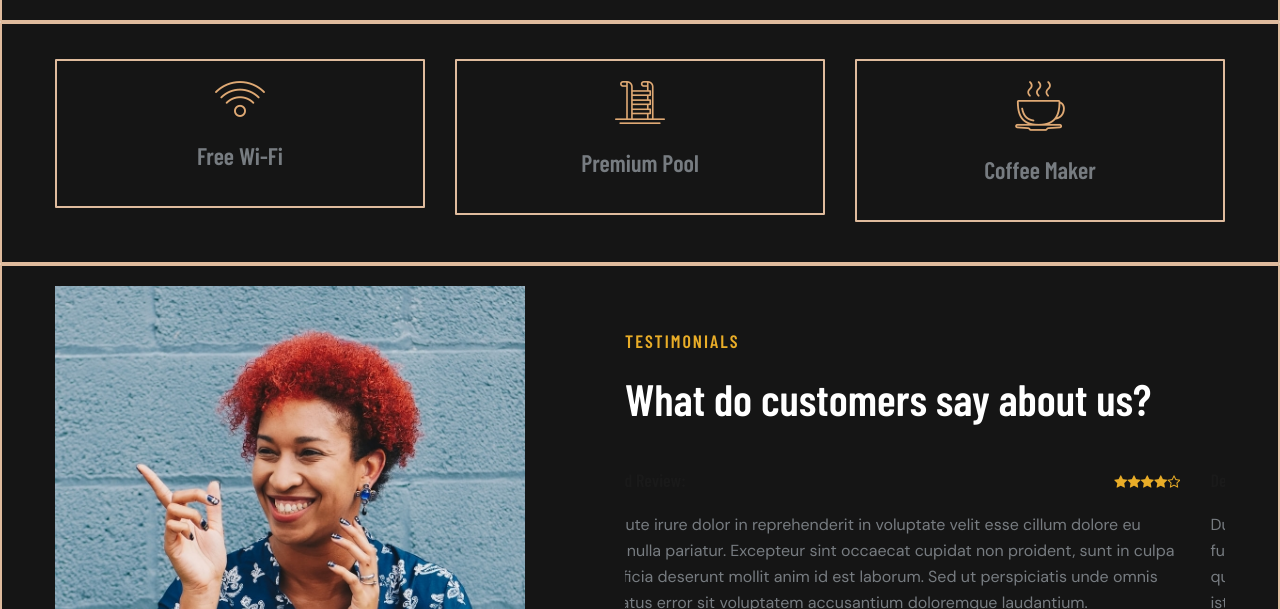
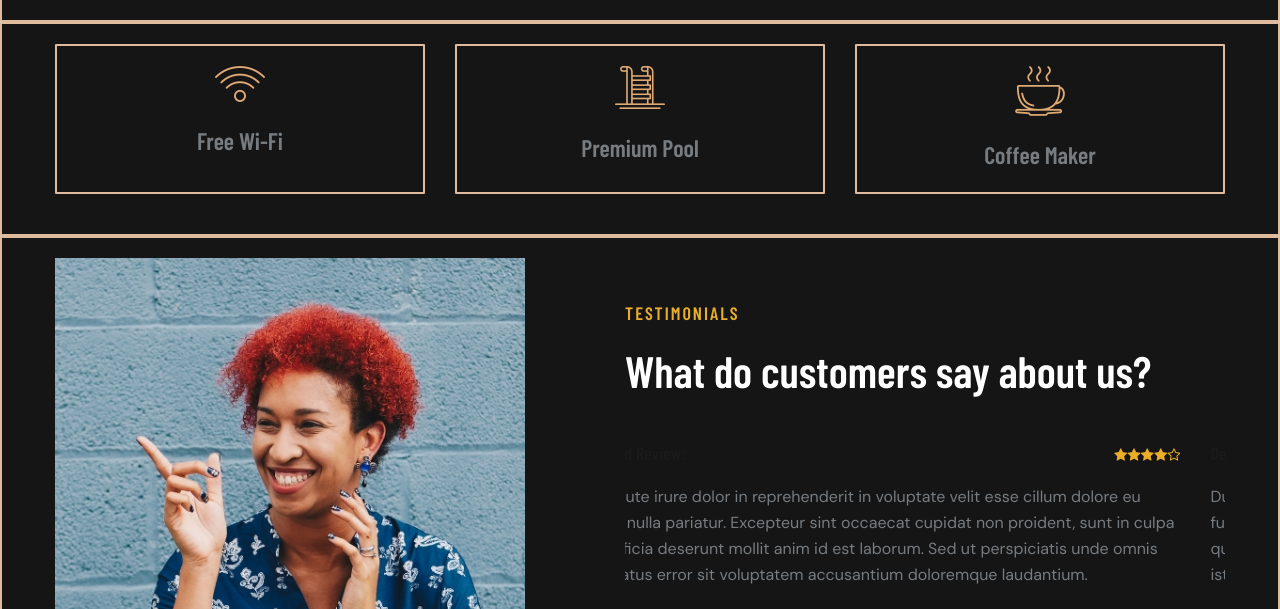
Before and after one commit to mhswaraa/damaihati-test, a plain HTML site: page index.html in a window 1280 px wide. Shown: the part 1337-1946 px from the top of the page. Drawn offline with nearby package versions, Linux system fonts and the light colour scheme; a web font is replaced by a local one.

Commit message:
Update 1

```diff
--- a/css/style.css
+++ b/css/style.css
@@ -1613,13 +1613,12 @@ ol {
 }
 
 .services__item {
-	margin-top: 15px;
-	text-align: center;
 	border: 2px solid #DFBB9D; /* Atur ketebalan dan warna border sesuai kebutuhan */
     border-radius: 1px; /* Tambahkan radius untuk sudut */
     padding: 20px; /* Beri ruang di sekitar konten */
     text-align: center; /* Pusatkan teks */
     margin-bottom: 20px; /* Beri jarak antar item */
+    height: 150px; /* Atur tinggi tiap kolom */
 }
 
 .services__item h4 {
```
